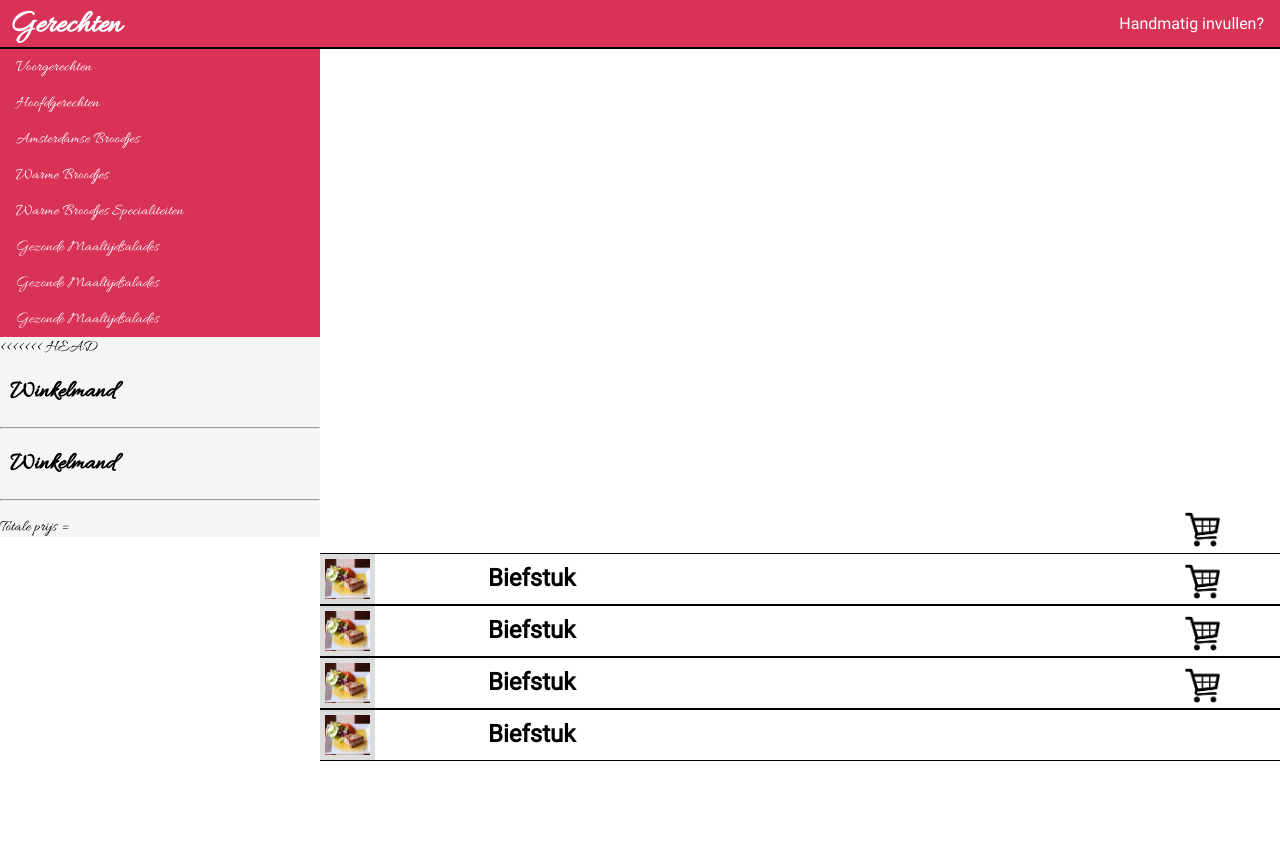
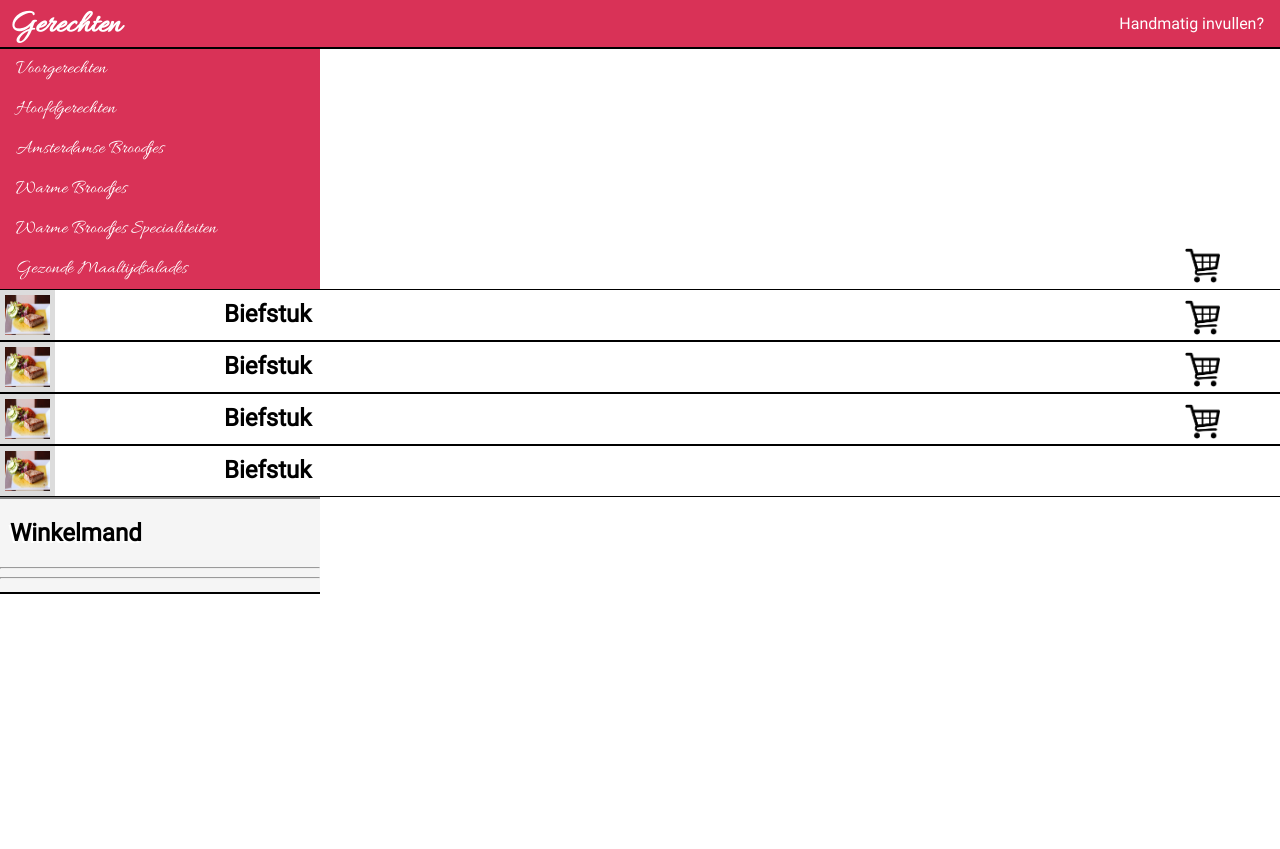
Before and after one commit to RowyDonker/Westpoort, a PHP site: page /?page=1 in a window 1280 px wide. After the commit the page ends 594 px from the top, so only its background shows below. Run offline with PHP 8.4, Linux system fonts and the light colour scheme.

Commit message:
veranderingen front-end

```diff
--- a/css/style.css
+++ b/css/style.css
@@ -17,13 +17,12 @@
 color: #b01033;
 text-align: center;
 font-size: 45px;
-width: 75%;
-margin-left: 25%;
 background-color: white;
 }
 #Titel{
 position: absolute;
 color:white;
+float: right;
 font-family: Allura;
 margin-top: 5px;
 margin-left: 10px;
@@ -52,20 +51,20 @@
     text-decoration: none;
 }
 
-/* Change the link color to #111 (black) on hover */
 #NAV li a:hover {
     background-color: #df5371;
 }
-
+#Navigatie2{
+display: inline;
+}
 #NAV2 {
     list-style-type: none;
     margin: 0;
     padding: 0;
     width:25%;
-    font-size: 100%;
+    font-size: 120%;
     cursor: pointer;
-    overflow: hidden;
-
+    display: inline;
     background-color: #d93257;
     float: left;
     font-family: Allura;
@@ -83,7 +82,7 @@
 #NAV2 li:hover{
 
     width: 100%;
-    font-size: 125%;
+    font-size: 130%;
     transition: all 0.5s;
     text-shadow: 0 0 3px black, 0 0 5px gray;
 }
@@ -99,18 +98,43 @@
     width:25%;
     font-size: 100%;
     background-color: whitesmoke;
-    margin-top: 220px;
+/*    background-color: whitesmoke;*/
+    float: left;
     height: auto;
-    font-family: Allura;
+    overflow-y: scroll;
+    max-height: 350px;
+    border: solid black 2px;
+    border-top: gray double 2px;
+    border-right: none;
+    border-left: none;
+    display: inline;
     left: 0;
+    text-shadow: -2px 2px white;
+    color: black;
+/*    color: black;*/
+}
+#Winkelmand hr{
+background-color: firebrick;
+}
+#Total{
+font-size: 30px;
+margin-left: 10px;
+padding-bottom: 5px;
 }
 #Winkelmand h2{
 margin-left: 10px;
 
 }
-
+#WinkelItems{
+margin-left: 10px;
+}
+.Voedselkeuze{
+float: right;
+display: inline;
+width: 75%;
+}
 .FoodSelection{
-width: 75%;
+width: 100%;
 height: 50px;
 background-color:white;
 float: right;
@@ -119,7 +143,7 @@
 transition: all 0.5s;
 }
 .FoodSelection:Hover{
-width: 75%;
+width: 100%;
 height: 170px;
 background-color:white;
 float: right;
@@ -343,3 +367,17 @@
 left: 90px;
 }
 }
+#HandmatigPagina{
+width: 75%;
+float: right;
+height: 600px;
+}
+#Bestellijst{
+width: 50%;
+margin-left: 25%;
+height: 570px;
+padding-bottom: 20px;
+}
+#DownloadText{
+text-align: center;
+}
--- a/javascript/scripts.js
+++ b/javascript/scripts.js
@@ -25,8 +25,8 @@
 	console.log(sum);
 	sum = Math.round(sum * 100) / 100;
 	console.log(sum);
-	document.getElementById("Total").innerHTML = "€" + sum;
-	$("#WinkelItems").append("<p>" + name + " : " + price + "</p>");
+	document.getElementById("Total").innerHTML ="Totale Prijs= " + "€" + sum;
+	$("#WinkelItems").append("<p>" + name + " : " + " € " + price + "</p>");
 
 
 
--- a/view/AmsterdamseBroodjes.php
+++ b/view/AmsterdamseBroodjes.php
@@ -1,5 +1,6 @@
 <body>
-<h1 class="TitelBestelPagina">Voorgerechten</h1>
+<div class="Voedselkeuze">
+<h1 class="TitelBestelPagina">Amsterdamse Broodjes</h1>
 <div class="FoodSelection" data-name="Biefstuk" data-price="€4.50">
     <img class="PlaatjeGerecht" src="Images/Etenmetnaam/biefstuk.jpg">
     <div class="CONTENT">
@@ -76,4 +77,5 @@
      </div>
     <div class="WinkelKar"><img class="BestelKar" src="Images/shopping_cart_PNG37.png"><img class="BestelKarVol" src="Images/VolleKar.png"><p class="BestelText">Bestellen</p></div>
 </div>
+</div>
 </body>
--- a/view/GezondeMaaltijdsalades.php
+++ b/view/GezondeMaaltijdsalades.php
@@ -1,6 +1,6 @@
 <body>
-<h1 class="TitelBestelPagina">Voorgerechten</h1>
-
+<div class="Voedselkeuze">
+<h1 class="TitelBestelPagina">Gezonde Maaltijd Salades</h1>
 <div class="FoodSelection">
     <img class="PlaatjeGerecht" src="Images/Etenmetnaam/biefstuk.jpg">
     <div class="CONTENT">
@@ -65,4 +65,5 @@
      </div>
     <div class="WinkelKar"><img class="BestelKar" src="Images/shopping_cart_PNG37.png"><img class="BestelKarVol" src="Images/VolleKar.png"><p class="BestelText">Bestellen</p></div>
 </div>
+</div>
 </body>
--- a/view/Hoofdgerechten.php
+++ b/view/Hoofdgerechten.php
@@ -1,6 +1,6 @@
 <body>
-<h1 class="TitelBestelPagina">Voorgerechten</h1>
-
+<div class="Voedselkeuze">
+<h1 class="TitelBestelPagina">Hoofdgerechten</h1>
 <div class="FoodSelection">
     <img class="PlaatjeGerecht" src="Images/Etenmetnaam/biefstuk.jpg">
     <div class="CONTENT">
@@ -65,4 +65,5 @@
      </div>
     <div class="WinkelKar"><img class="BestelKar" src="Images/shopping_cart_PNG37.png"><img class="BestelKarVol" src="Images/VolleKar.png"><p class="BestelText">Bestellen</p></div>
 </div>
+</div>
 </body>
--- a/view/Nav.php
+++ b/view/Nav.php
@@ -1,8 +1,9 @@
-
  <ul id="NAV">
  <h1 id="Titel">Gerechten</h1>
    <li style="float:right"><a href="index.php?page=Handmatig">Handmatig invullen?</a></li>
 </ul>
+
+<div id="Navigatie2">
  <ul id="NAV2">
   <li><a href="index.php?page=Voorgerechten">Voorgerechten</a></li>
   <li><a href="index.php?page=Hoofdgerechten">Hoofdgerechten</a></li>
@@ -10,16 +11,5 @@
   <li><a href="index.php?page=WarmeBroodjes">Warme Broodjes</a></li>
   <li><a href="index.php?page=WarmeBroodjesSpecial">Warme Broodjes Specialiteiten</a></li>
   <li><a href="index.php?page=GezondeMaaltijdsalades">Gezonde Maaltijdsalades</a></li>
-  <li><a href="index.php?page=GezondeMaaltijdsalades">Gezonde Maaltijdsalades</a></li>
-  <li><a href="index.php?page=GezondeMaaltijdsalades">Gezonde Maaltijdsalades</a></li>
 </ul>
-<div id="Winkelmand">
-<<<<<<< HEAD
-<h2>Winkelmand</h2>
-<hr>
-	<h2>Winkelmand</h2>
-	<div id="WinkelItems"></div>
-	<hr>
-	<p>Totale prijs =</p>
-	<div id="Total"> </div>
 </div>
--- a/view/Voorgerechten.php
+++ b/view/Voorgerechten.php
@@ -1,6 +1,6 @@
 <body>
+<div class="Voedselkeuze">
 <h1 class="TitelBestelPagina">Voorgerechten</h1>
-
 <div class="FoodSelection">
     <img class="PlaatjeGerecht" src="Images/Etenmetnaam/biefstuk.jpg">
     <div class="CONTENT">
@@ -65,4 +65,5 @@
      </div>
     <div class="WinkelKar"><img class="BestelKar" src="Images/shopping_cart_PNG37.png"><img class="BestelKarVol" src="Images/VolleKar.png"><p class="BestelText">Bestellen</p></div>
 </div>
+</div>
 </body>
--- a/view/WarmeBroodjes.php
+++ b/view/WarmeBroodjes.php
@@ -1,6 +1,6 @@
 <body>
-<h1 class="TitelBestelPagina">Voorgerechten</h1>
-
+<div class="Voedselkeuze">
+<h1 class="TitelBestelPagina">Warme Broodjes</h1>
 <div class="FoodSelection">
     <img class="PlaatjeGerecht" src="Images/Etenmetnaam/biefstuk.jpg">
     <div class="CONTENT">
@@ -65,4 +65,5 @@
      </div>
     <div class="WinkelKar"><img class="BestelKar" src="Images/shopping_cart_PNG37.png"><img class="BestelKarVol" src="Images/VolleKar.png"><p class="BestelText">Bestellen</p></div>
 </div>
+</div>
 </body>
--- a/view/WarmeBroodjesSpecial.php
+++ b/view/WarmeBroodjesSpecial.php
@@ -1,6 +1,6 @@
 <body>
-<h1 class="TitelBestelPagina">Voorgerechten</h1>
-
+<div class="Voedselkeuze">
+<h1 class="TitelBestelPagina">Warme Broodjes Specialiteiten</h1>
 <div class="FoodSelection">
     <img class="PlaatjeGerecht" src="Images/Etenmetnaam/biefstuk.jpg">
     <div class="CONTENT">
@@ -65,4 +65,5 @@
      </div>
     <div class="WinkelKar"><img class="BestelKar" src="Images/shopping_cart_PNG37.png"><img class="BestelKarVol" src="Images/VolleKar.png"><p class="BestelText">Bestellen</p></div>
 </div>
+</div>
 </body>
--- /dev/null
+++ b/view/Winkelmand.php
@@ -0,0 +1,8 @@
+<div id="Winkelmand">
+
+	<h2>Winkelmand</h2>
+	<hr>
+	<div id="WinkelItems"></div>
+	<hr>
+	<div id="Total"></div>
+</div>
--- a/view/includes.php
+++ b/view/includes.php
@@ -5,8 +5,8 @@
 include "Nav.php";
 
 
-$category = $_GET["page"];
 
+$category = $_GET ["page"];
 switch ($category) {
 	case 'AmsterdamseBroodjes':
 		include "AmsterdamseBroodjes.php";
@@ -41,14 +41,12 @@
 		include "Handmatig.php";
 
 	break;
-    	case 'Winkelmand':
-		include "Winkelmand.php";
 
-	break;
 	default:
 	include "home.php";
 		break;
 }
+include "Winkelmand.php";
 include "footer.php";
 
 
```
Also changed, not shown: view/Handmatig.php (+7 -2 lines), Images/VolleKar.png, Images/menu-alt-128.png (added), Images/shopping_cart_PNG37.png.
